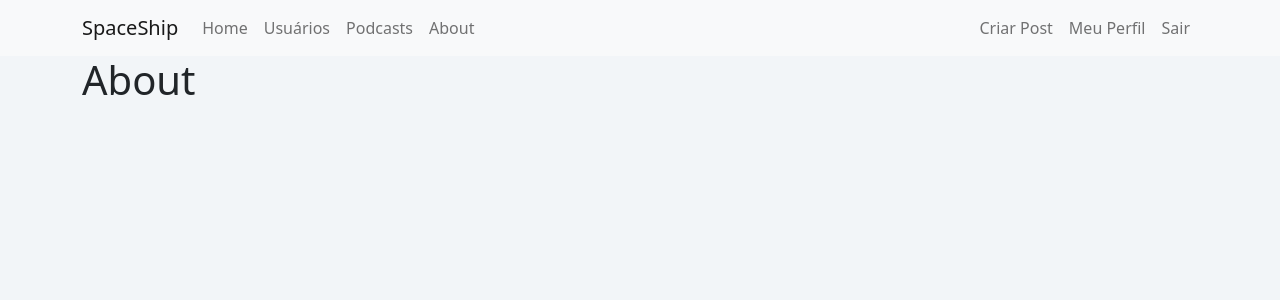
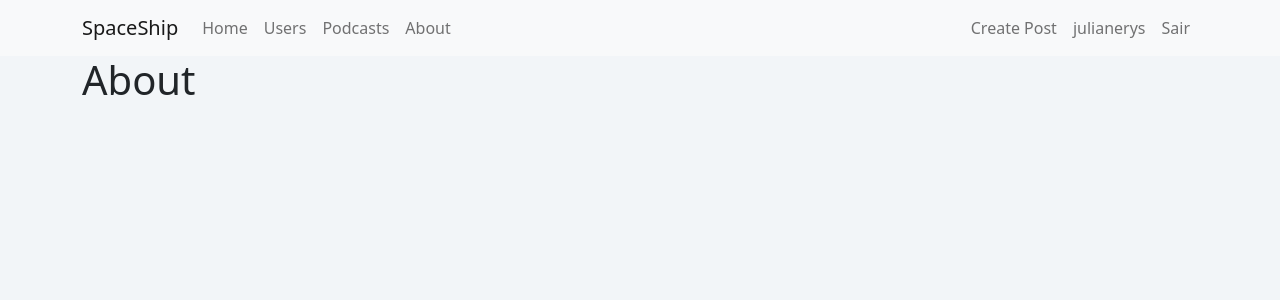
Before and after one commit to jul1anaportela/DevSpace, a Flask app: page /about in a window 1280 px wide. Shown: the top 300 px of the page. Run offline with Flask 3, Linux system fonts and the light colour scheme; a user stored in the database is signed in.

Commit message:
:sparkles: algumas mudanças na nav :sparkles:

```diff
--- a/comuna/templates/base.html
+++ b/comuna/templates/base.html
@@ -2,7 +2,7 @@
 <html lang="pt-br">
 <head>
     <meta charset="UTF-8">
-    <title>Comuna</title>
+    <title>SpaceShip</title>
 
     <link href="https://cdn.jsdelivr.net/npm/bootstrap@5.0.0-beta1/dist/css/bootstrap.min.css" rel="stylesheet" integrity="sha384-giJF6kkoqNQ00vy+HMDP7azOuL0xtbfIcaT9wjKHr8RbDVddVHyTfAAsrekwKmP1" crossorigin="anonymous">
     <link rel="stylesheet" type="text/css" href="{{url_for('static', filename='main.css')}}">
--- a/comuna/templates/navbar.html
+++ b/comuna/templates/navbar.html
@@ -7,7 +7,7 @@
           <a class="nav-link" aria-current="page" href="{{ url_for('home') }}">Home</a>
         </li>
         <li class="nav-item">
-          <a class="nav-link" href="{{ url_for('usuarios') }}">Usuários</a>
+          <a class="nav-link" href="{{ url_for('usuarios') }}">Users</a>
         </li>
         <li class="nav-item">
           <a class="nav-link" href="{{ url_for('podcasts') }}">Podcasts</a>
@@ -19,10 +19,10 @@
       <ul class="d-flex navbar-nav">
         {% if current_user.is_authenticated %}
           <li class="nav-item">
-            <a class="nav-link" href="{{ url_for('criar_post') }}">Criar Post</a>
+            <a class="nav-link" href="{{ url_for('criar_post') }}">Create Post</a>
           </li>
           <li class="nav-item">
-            <a class="nav-link" href="{{ url_for('perfil') }}">Meu Perfil</a>
+            <a class="nav-link" href="{{ url_for('perfil') }}">{{current_user.username}}</a>
           </li>
           <li class="nav-item">
             <a class="nav-link" href="{{ url_for('sair') }}">Sair</a>
```
Also changed, not shown: comuna/templates/contato.html (renamed from comuna/templates/podcasts.html), instance/comunidade.db.
